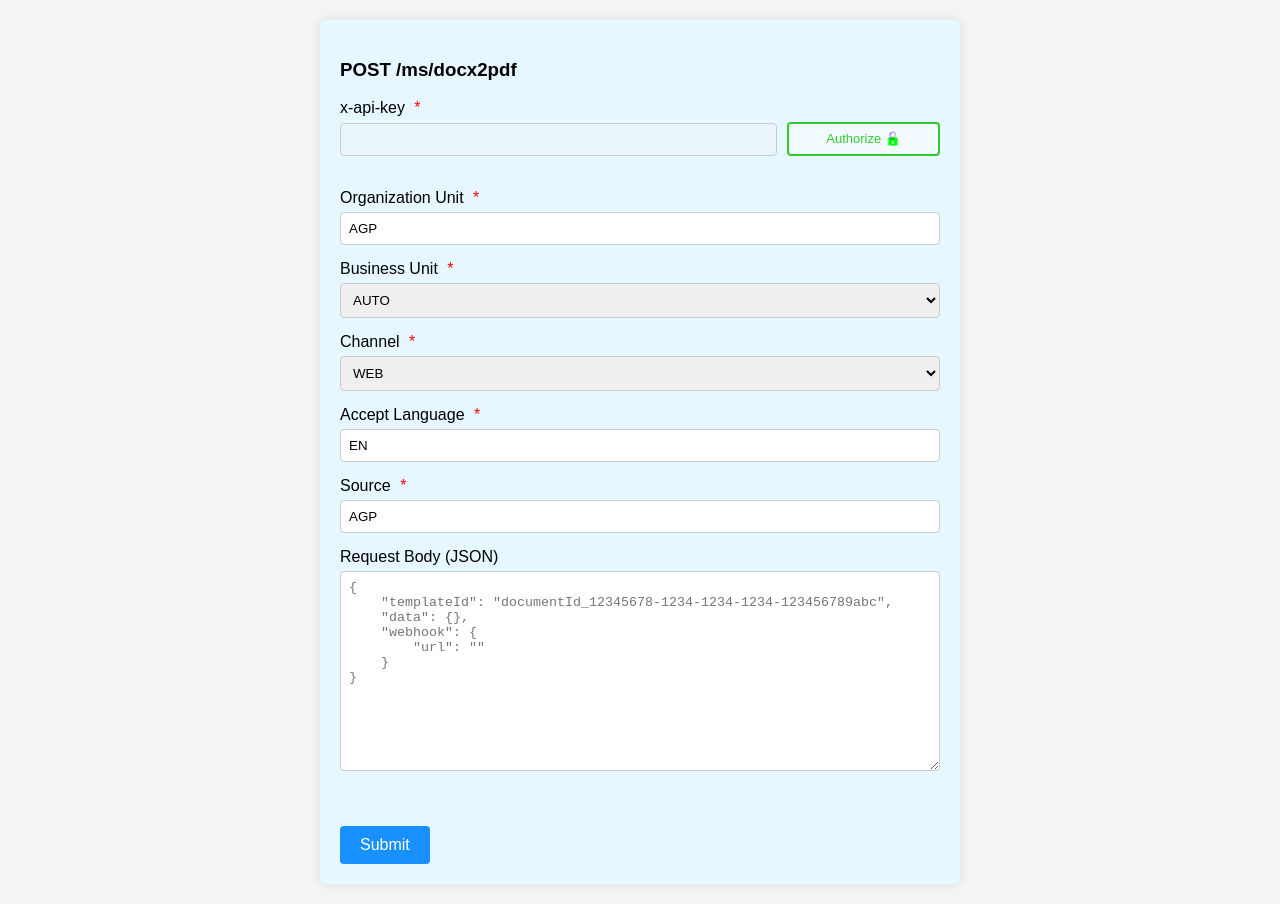
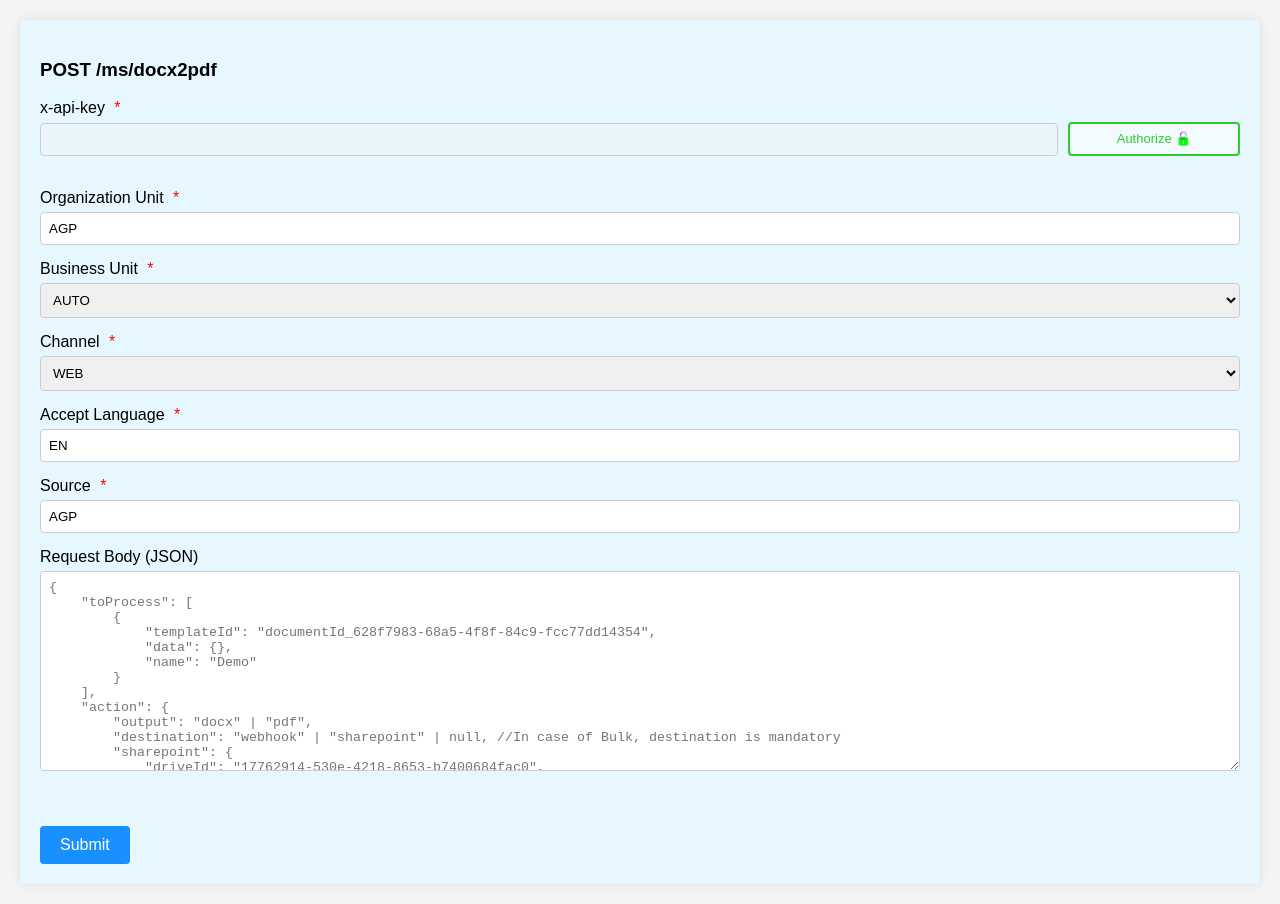
Before and after one commit to rdev06/docx2pdf, a website: page ui/index.html in a window 1280 px wide. Drawn offline with Linux system fonts and the light colour scheme.

Commit message:
Fixes template

```diff
--- a/ui/index.html
+++ b/ui/index.html
@@ -17,7 +17,7 @@
             background-color: #e6f7ff;
             padding: 20px;
             border-radius: 5px;
-            max-width: 600px;
+            max-width: 100%;
             margin: auto;
             box-shadow: 0px 0px 10px rgba(0, 0, 0, 0.1);
         }
@@ -91,7 +91,7 @@
             color: #858585;
         }
 
-        #authorize-icon{
+        #authorize-icon {
             filter: invert(1) hue-rotate(254deg) brightness(2) !important;
         }
     </style>
@@ -148,13 +148,7 @@
             </div>
             <div class="form-group">
                 <label for="json-body">Request Body (JSON)</label>
-                <textarea id="json-body" name="json-body" placeholder='{
-    "templateId": "documentId_12345678-1234-1234-1234-123456789abc",
-    "data": {},
-    "webhook": {
-        "url": ""
-    }
-}'></textarea>
+                <textarea id="json-body" name="json-body" ></textarea>
             </div>
             <div id="error-message" class="error-message"></div><br /><br />
             <button type="submit" class="submit-button">Submit</button>
@@ -162,6 +156,57 @@
     </div>
 
     <script>
+        const placeholder = `{
+    "toProcess": [
+        {
+            "templateId": "documentId_628f7983-68a5-4f8f-84c9-fcc77dd14354",
+            "data": {},
+            "name": "Demo"
+        }
+    ],
+    "action": {
+        "output": "docx" | "pdf",
+        "destination": "webhook" | "sharepoint" | null, //In case of Bulk, destination is mandatory
+        "sharepoint": {
+            "driveId": "17762914-530e-4218-8653-b7400684fac0",
+            "folderId": "01CFLYEOJKYGPHTEAXMFEITUL7ACY7Z7M5",
+            "postInfo": {
+                "url": "https://shared-ms.agp-dev.com/ms/document",
+                "method": "post",
+                "headers": {
+                    "x-api-key": "API_KEY",
+                    "linked-entity-id": "001FV000003y9YMYAY",
+                    "organization-unit": "AGP",
+                    "bussiness-unit": "AUTO",
+                    "source": "AGP",
+                    "channel": "WEB"
+                },
+                "data": {
+                    "useFileIdField": "sharePointId",
+                    "pathName": "temp",
+                    "isSigned": "false"
+                }
+            }
+        },
+        "merge": { //merge is required if toProcess is more than one
+            "fileName": "all_sum",
+            "pdf": true
+        },
+        "webhook": {
+            "url": "https://shared-ms.agp-dev.com/ms/document",
+            "method": "post",
+            //headers will be added once you submit
+            "data": {
+                "useFileField": "file",
+                "pathName": "temp",
+                "isSigned": "false"
+            }
+        }
+    }
+}`;
+
+
+        document.getElementById("json-body").setAttribute("placeholder",placeholder)
         document.getElementById('authorize-button').addEventListener('click', function () {
             const apiKeyField = document.getElementById('x-api-key');
             const closeButton = document.getElementById('close-button');
@@ -226,11 +271,11 @@
                 return;
             }
 
-            const templateId = parsedJsonBody.templateId;
+            const toProcess = parsedJsonBody.toProcess;
             const webhookUrl = parsedJsonBody.webhook?.url;
 
-            if (!templateId) {
-                errorMessageElement.textContent = 'Request body must include "templateId"';
+            if (!toProcess?.length>0) {
+                errorMessageElement.textContent = 'Request body must include "templateIds"';
                 return;
             }
 
@@ -250,8 +295,6 @@
                     }
                 }
             };
-
-            console.log("PAYLOAD---------->", payload);
 
             const xhr = new XMLHttpRequest();
             xhr.open("POST", "/ms/docx2pdf", true);
```
